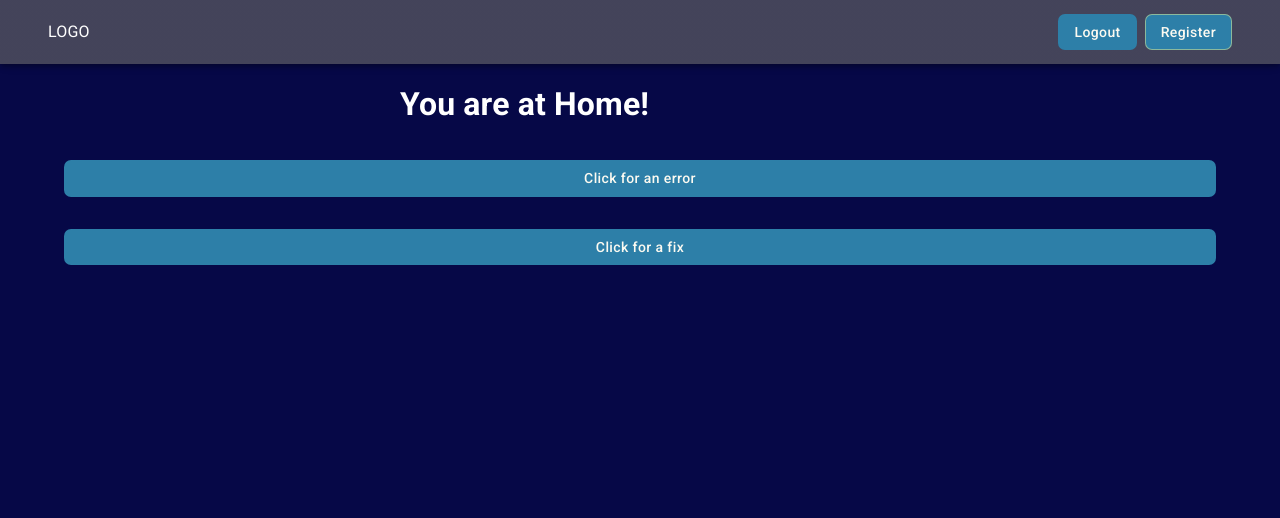
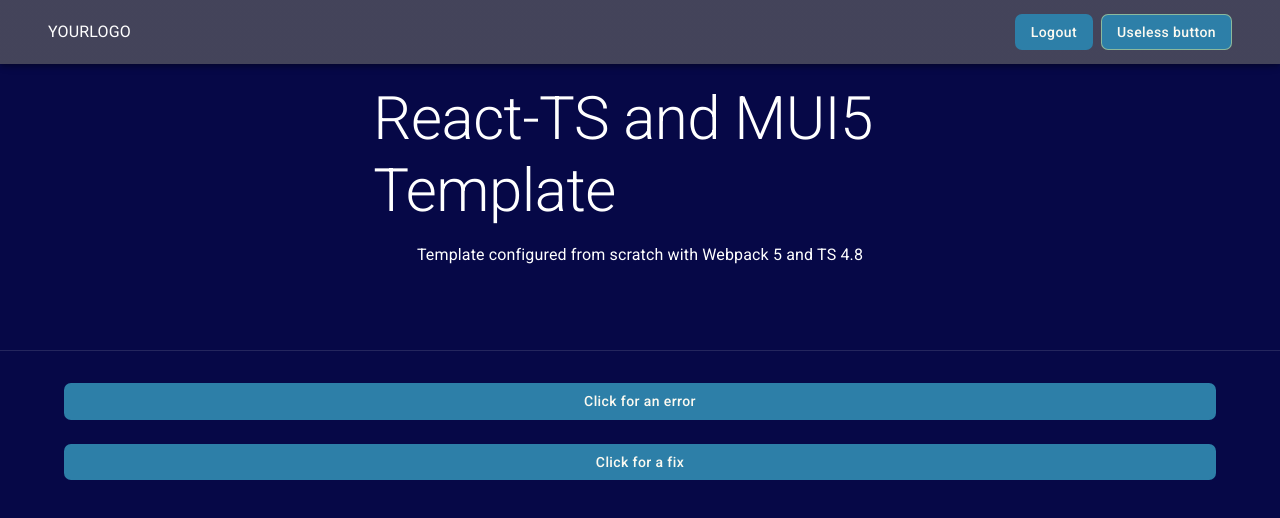
Before and after one commit to FerMusicComposer/mui5-tsx-udemy-project-1, a React app: page / in a window 1280 px wide. Shown: the top 518 px of the page. Built offline with nearby package versions, Linux system fonts and the light colour scheme.

Commit message:
added header component, fixed styles

```diff
--- /dev/null
+++ b/src/components/ui/Header.tsx
@@ -0,0 +1,47 @@
+import { Box, Divider, Grid, Typography } from '@mui/material';
+import React from 'react';
+
+type HeaderProps = {
+    title: string;
+    description: string;
+    element?: React.ReactNode | null;
+};
+
+export const Header: React.FC<HeaderProps> = ({ title, description, element }) => {
+    return (
+        <div>
+            <Box sx={{ width: '100%', height: '350px' }}>
+                <Grid
+                    sx={{ height: '100%' }}
+                    container
+                    direction="row"
+                    justifyContent="center"
+                    alignItems="center"
+                >
+                    <Grid item xs={5}>
+                        <Grid
+                            sx={{ height: '100%' }}
+                            container
+                            direction="column"
+                            justifyContent="center"
+                            alignItems="center"
+                        >
+                            <Grid item>
+                                <Typography variant="h2">{title}</Typography>
+                            </Grid>
+                            <Grid item>
+                                <Typography sx={{ mt: 2 }}>{description}</Typography>
+                            </Grid>
+                            {element !== undefined && (
+                                <Grid sx={{ mt: 4 }} item>
+                                    {element}
+                                </Grid>
+                            )}
+                        </Grid>
+                    </Grid>
+                </Grid>
+            </Box>
+            <Divider />
+        </div>
+    );
+};
--- a/src/components/ui/LoginForm.tsx
+++ b/src/components/ui/LoginForm.tsx
@@ -1,9 +1,9 @@
 import React from 'react';
 import { useState } from 'react';
 import { Box, Button, Container, Grid, Paper, TextField, Typography } from '@mui/material';
-import { Link } from 'react-router-dom';
 import { useNotification } from '../../context/NotificationContext';
 import { LoginValidate } from '../../utils/validateForm';
+import { useNavigate } from 'react-router-dom';
 
 type UserProps = {
     email: string;
@@ -16,6 +16,7 @@ export const LoginForm: React.FC = () => {
         email: '',
         pwd: '',
     });
+    const navigate = useNavigate();
 
     const handleLoginData = (event: React.ChangeEvent<HTMLInputElement>) => {
         setLoginData({ ...loginData, [event.target.name]: event.target.value });
@@ -28,6 +29,7 @@ export const LoginForm: React.FC = () => {
         LoginValidate.validate(loginData)
             .then(() => {
                 getSuccess('Login successful');
+                navigate('/');
             })
             .catch(error => {
                 getError(error.message);
--- a/src/components/ui/Navbar.tsx
+++ b/src/components/ui/Navbar.tsx
@@ -1,9 +1,10 @@
 import React from 'react';
 import { AppBar, Box, Toolbar, Container, Button, Stack, Typography } from '@mui/material';
 import Grid from '@mui/material/Grid';
-import { Link } from 'react-router-dom';
+import { Link, useNavigate } from 'react-router-dom';
 
 export const Navbar: React.FC = () => {
+    const navigate = useNavigate();
     return (
         <Box sx={{ flexGrow: 1 }}>
             <AppBar position="fixed">
@@ -11,14 +12,14 @@ export const Navbar: React.FC = () => {
                     <Container maxWidth="xl">
                         <Grid container direction="row" justifyContent="space-between" alignItems="center">
                             <Grid item>
-                                <Typography>LOGO</Typography>
+                                <Typography>YOURLOGO</Typography>
                             </Grid>
                             <Grid item>
                                 <Stack direction="row" spacing={1}>
-                                    <Link to="/login">
-                                        <Button variant="contained">Logout</Button>
-                                    </Link>
-                                    <Button variant="outlined">Register</Button>
+                                    <Button variant="contained" onClick={() => navigate('/login')}>
+                                        Logout
+                                    </Button>
+                                    <Button variant="outlined">Useless button</Button>
                                 </Stack>
                             </Grid>
                         </Grid>
--- a/src/pages/home/index.tsx
+++ b/src/pages/home/index.tsx
@@ -1,5 +1,6 @@
 import { Container, Button } from '@mui/material';
 import React from 'react';
+import { Header } from '../../components/ui/Header';
 import { useNotification } from '../../context/NotificationContext';
 
 export const HomePage: React.FC = () => {
@@ -12,16 +13,19 @@ export const HomePage: React.FC = () => {
         getSuccess(`Now everything's fine`);
     };
     return (
-        <div>
-            <h1 className="headline">You are at Home!</h1>
+        <>
+            <Header
+                title="React-TS and MUI5 Template"
+                description="Template configured from scratch with Webpack 5 and TS 4.8"
+            />
             <Container sx={{ mt: 4 }} maxWidth="lg">
                 <Button fullWidth onClick={handleClickError}>
                     Click for an error
                 </Button>
-                <Button sx={{ mt: 4 }} fullWidth onClick={handleClickSuccess}>
+                <Button sx={{ mt: 3 }} fullWidth onClick={handleClickSuccess}>
                     Click for a fix
                 </Button>
             </Container>
-        </div>
+        </>
     );
 };
--- a/src/styles/main.scss
+++ b/src/styles/main.scss
@@ -1,8 +1,14 @@
 @import url('https://fonts.googleapis.com/css?family=Roboto:300,400,500,700&display=swap');
+
+.container {
+    display: grid;
+    justify-content: center;
+    width: 100%;
+}
 
 .headline {
     margin-top: 5rem;
     font-size: xx-large;
     color: '#FCFAF1';
-    margin-left: 25rem;
+    align-self: center;
 }
```
